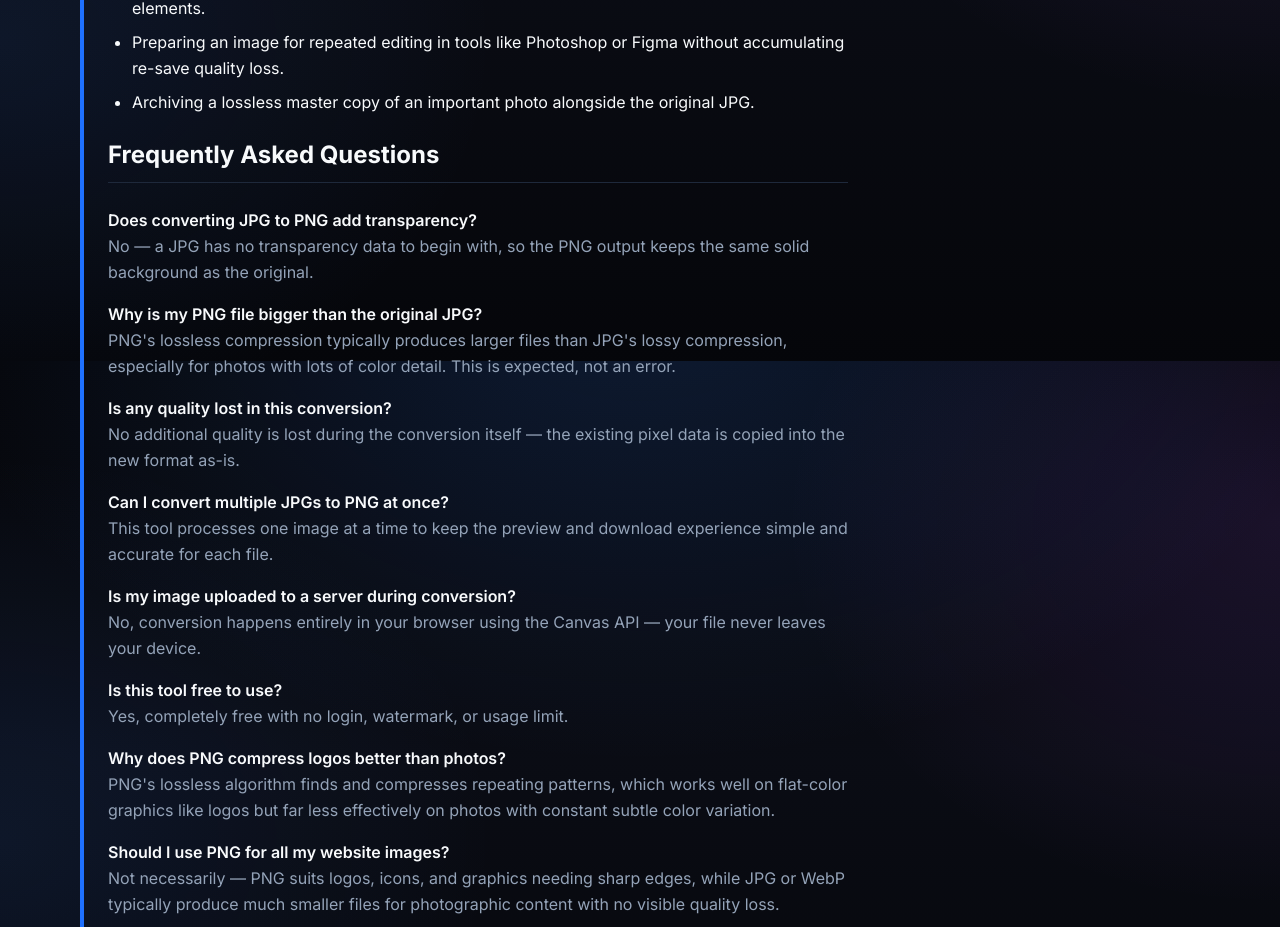
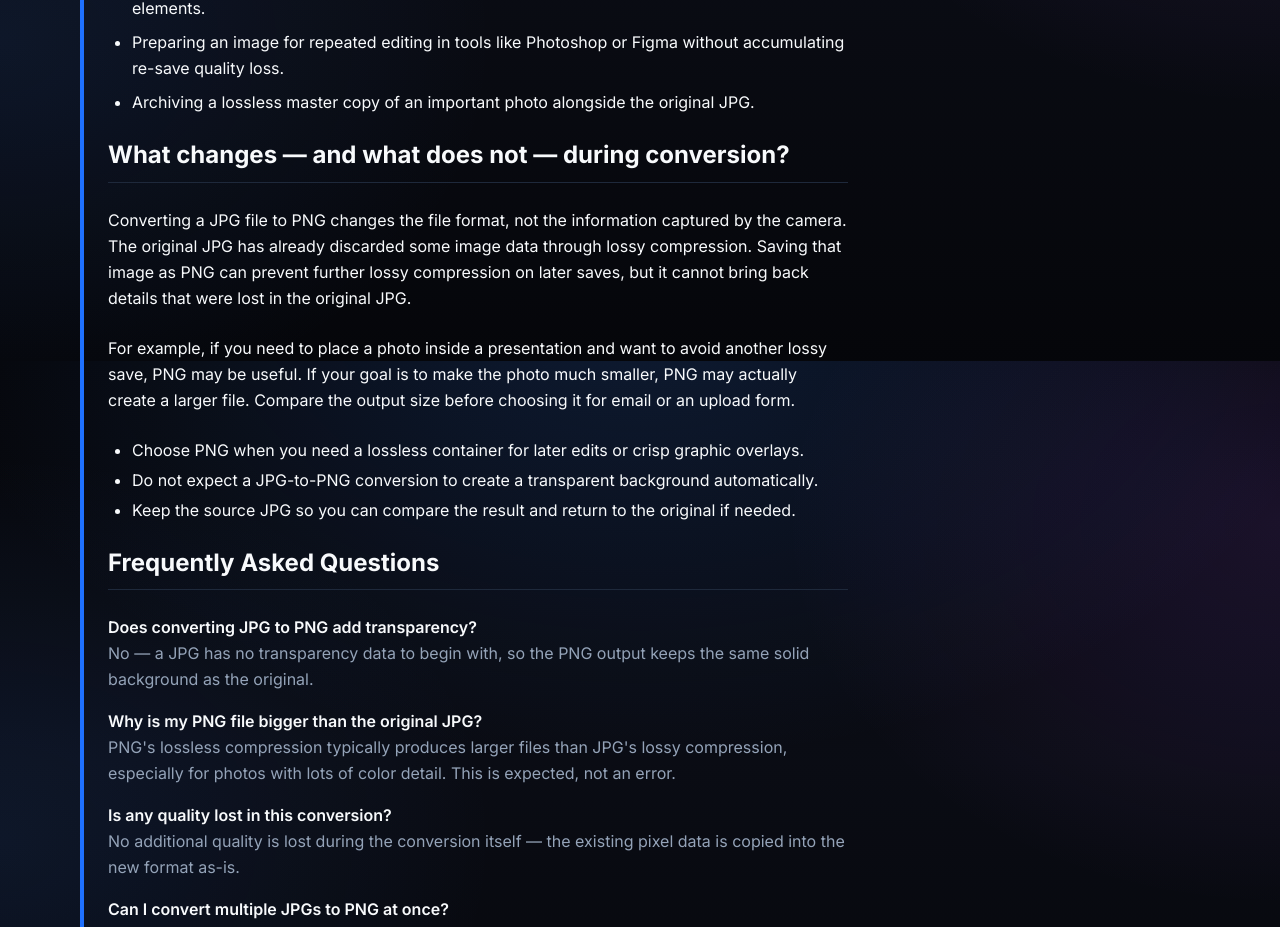
Before and after one commit to surajkumar122024-star/ok01, a Next.js app: page /blog/how-to-convert-jpg-to-png in a window 1280 px wide. Shown: the part 2839-3766 px from the top of the page. Built offline with nearby package versions, Linux system fonts and the light colour scheme.

Commit message:
Add topic-specific original guidance to blog article

```diff
--- a/src/app/blog/how-to-convert-jpg-to-png/page.tsx
+++ b/src/app/blog/how-to-convert-jpg-to-png/page.tsx
@@ -142,6 +142,25 @@ export default function JpgToPngArticle() {
             <li>Archiving a lossless master copy of an important photo alongside the original JPG.</li>
           </ul>
 
+          <h2 className="text-2xl font-bold mt-8">What changes — and what does not — during conversion?</h2>
+          <p>
+            Converting a JPG file to PNG changes the file format, not the information captured by
+            the camera. The original JPG has already discarded some image data through lossy
+            compression. Saving that image as PNG can prevent further lossy compression on later
+            saves, but it cannot bring back details that were lost in the original JPG.
+          </p>
+          <p>
+            For example, if you need to place a photo inside a presentation and want to avoid another
+            lossy save, PNG may be useful. If your goal is to make the photo much smaller, PNG may
+            actually create a larger file. Compare the output size before choosing it for email or
+            an upload form.
+          </p>
+          <ul className="list-disc pl-6 space-y-1">
+            <li>Choose PNG when you need a lossless container for later edits or crisp graphic overlays.</li>
+            <li>Do not expect a JPG-to-PNG conversion to create a transparent background automatically.</li>
+            <li>Keep the source JPG so you can compare the result and return to the original if needed.</li>
+          </ul>
+
           <h2 id="faq" className="text-2xl font-bold mt-8">Frequently Asked Questions</h2>
           <div className="space-y-4">
             <div>
```
